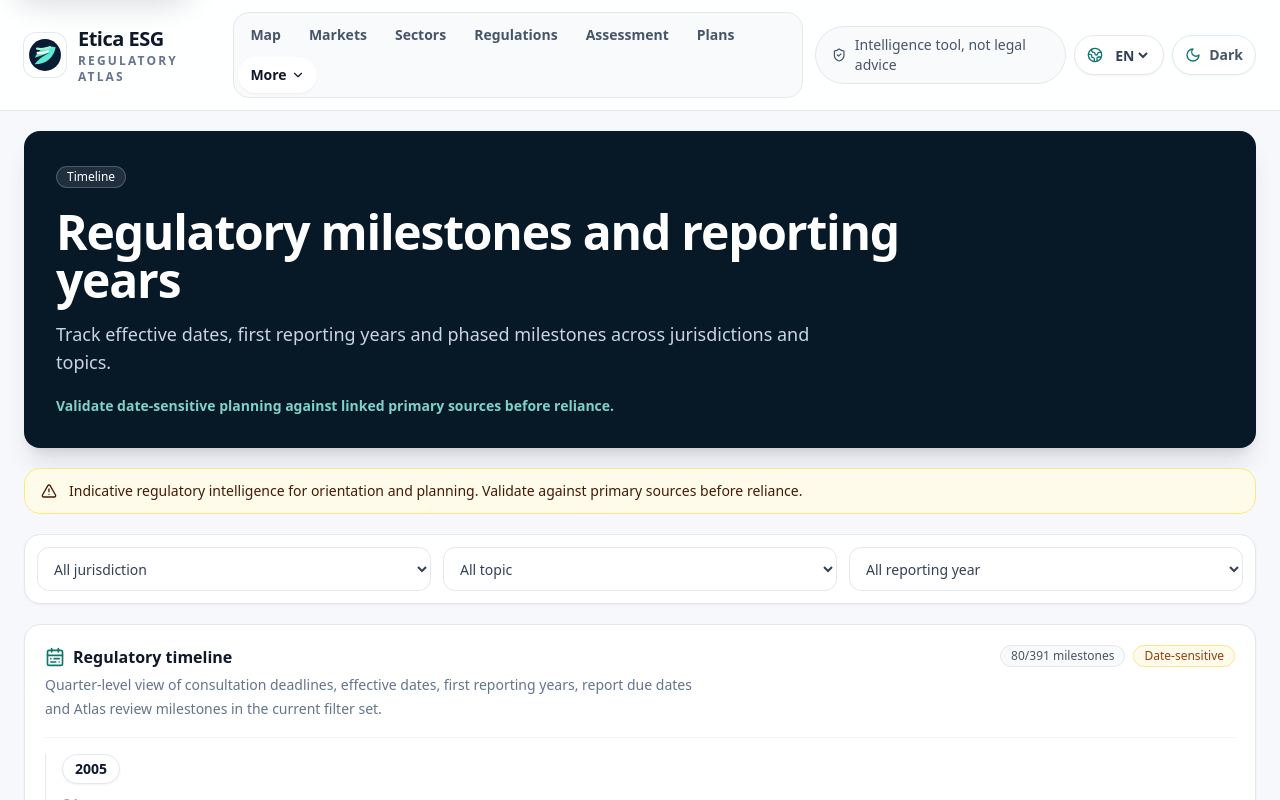
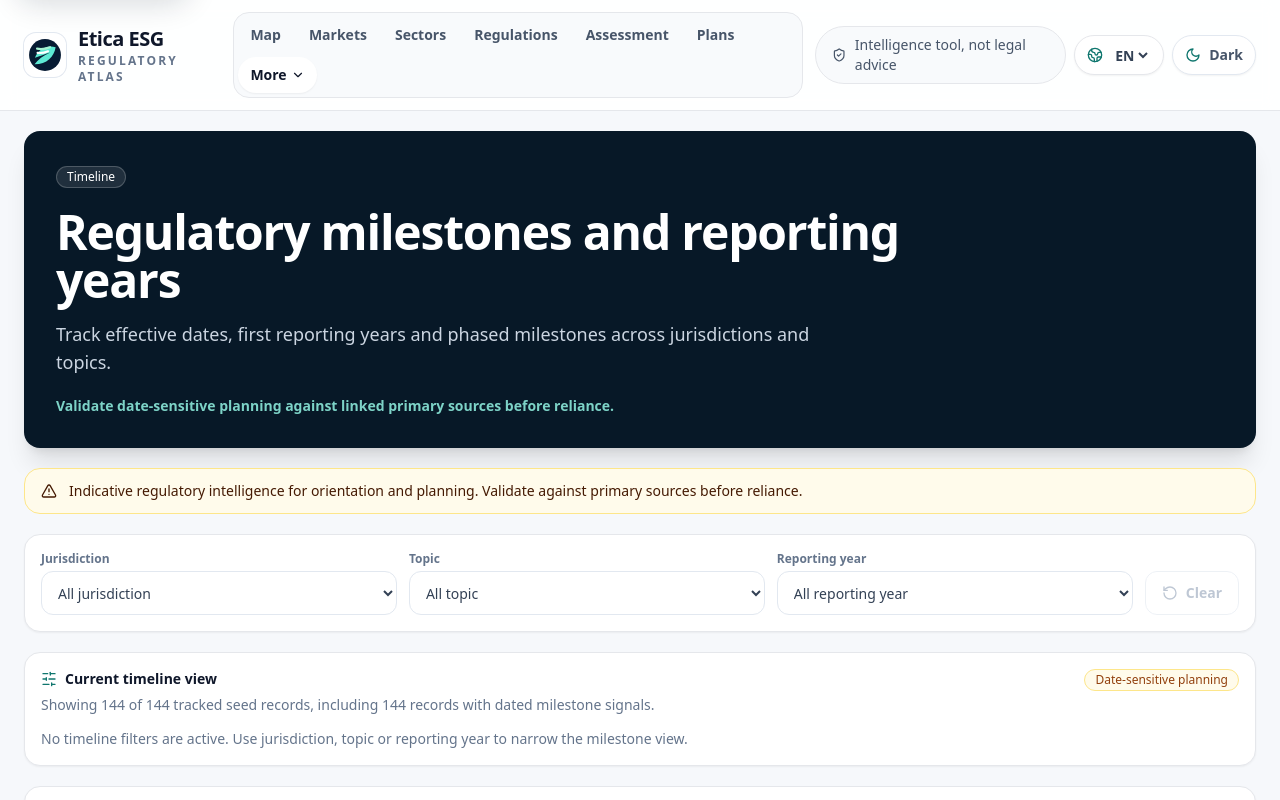
Before and after one commit to gabrielgage/esg-regulatory-atlas, a Next.js app: page /timeline in a window 1280 px wide. Shown: the top 800 px of the page. Built offline with nearby package versions, Linux system fonts and the light colour scheme.

Commit message:
Clarify timeline filters and current view
Add visible timeline filter labels, a reset action and a current-view summary so date-driven regulatory planning is easier to understand.

Validated by local TypeScript/diff checks plus passing CI, Lighthouse and Vercel on PR #34.

```diff
--- a/app/timeline/page.tsx
+++ b/app/timeline/page.tsx
@@ -1,6 +1,8 @@
 "use client";
 
 import { useMemo, useState } from "react";
+import { RotateCcw, SlidersHorizontal } from "lucide-react";
+import { Badge } from "@/components/Badge";
 import { Header } from "@/components/Header";
 import { DisclaimerBanner } from "@/components/DisclaimerBanner";
 import { FooterDisclaimer } from "@/components/FooterDisclaimer";
@@ -26,6 +28,19 @@ export default function TimelinePage() {
       ),
     [jurisdiction, topic, year]
   );
+  const hasTimelineFilters = Boolean(jurisdiction || topic || year);
+  const dateBearingRecords = filtered.filter(recordHasAnyTimelineYear).length;
+  const activeFilters = [
+    jurisdiction && { label: "Jurisdiction", value: jurisdictions.find((item) => item.id === jurisdiction)?.name || jurisdiction },
+    topic && { label: "Topic", value: topic },
+    year && { label: "Reporting year", value: year }
+  ].filter((item): item is { label: string; value: string } => Boolean(item));
+
+  function resetTimelineFilters() {
+    setJurisdiction("");
+    setTopic("");
+    setYear("");
+  }
 
   return (
     <main id="main-content" className="min-h-screen pb-12">
@@ -38,7 +53,7 @@ export default function TimelinePage() {
           meta="Validate date-sensitive planning against linked primary sources before reliance."
         />
         <DisclaimerBanner />
-        <section className="grid gap-3 rounded-2xl border bg-white p-3 shadow-sm md:grid-cols-3">
+        <section className="grid gap-3 rounded-2xl border bg-white p-4 shadow-sm md:grid-cols-[repeat(3,minmax(0,1fr))_auto] md:items-end">
           <Select
             label="Jurisdiction"
             value={jurisdiction}
@@ -47,6 +62,42 @@ export default function TimelinePage() {
           />
           <Select label="Topic" value={topic} onChange={setTopic} options={topics.map((item) => ({ value: item, label: item }))} />
           <Select label="Reporting year" value={year} onChange={setYear} options={years.map((item) => ({ value: String(item), label: String(item) }))} />
+          <button
+            type="button"
+            onClick={resetTimelineFilters}
+            disabled={!hasTimelineFilters}
+            className={`inline-flex h-11 items-center justify-center gap-2 rounded-xl border border-slate-200 px-4 text-sm font-semibold transition ${
+              hasTimelineFilters ? "text-slate-600 hover:bg-slate-50" : "cursor-not-allowed text-slate-400 opacity-60"
+            }`}
+          >
+            <RotateCcw className="h-4 w-4" />
+            Clear
+          </button>
+        </section>
+        <section data-testid="timeline-filter-summary" className="rounded-2xl border bg-white p-4 shadow-sm">
+          <div className="flex flex-col gap-3 lg:flex-row lg:items-start lg:justify-between">
+            <div>
+              <div className="flex items-center gap-2 text-sm font-semibold text-ink">
+                <SlidersHorizontal className="h-4 w-4 text-teal" />
+                Current timeline view
+              </div>
+              <p className="mt-1 text-sm leading-6 text-slate-500">
+                Showing {filtered.length} of {regulations.length} tracked seed records, including {dateBearingRecords} records with dated milestone signals.
+              </p>
+            </div>
+            <Badge className="border-amber-200 bg-amber-50 text-amber-800">Date-sensitive planning</Badge>
+          </div>
+          <div className="mt-3 flex flex-wrap gap-2">
+            {activeFilters.length ? (
+              activeFilters.map((filter) => (
+                <Badge key={filter.label} className="border-slate-200 bg-slate-50 text-slate-600">
+                  {filter.label}: {filter.value}
+                </Badge>
+              ))
+            ) : (
+              <span className="text-sm text-slate-500">No timeline filters are active. Use jurisdiction, topic or reporting year to narrow the milestone view.</span>
+            )}
+          </div>
         </section>
         <RegulatoryTimeline regulations={filtered} onSelect={setSelectedRegulation} />
         <FooterDisclaimer />
@@ -62,6 +113,10 @@ function timelineYearsFrom(records: Regulation[]) {
 
 function recordHasTimelineYear(regulation: Regulation, year: number) {
   return timelineYearsFor(regulation).includes(year);
+}
+
+function recordHasAnyTimelineYear(regulation: Regulation) {
+  return timelineYearsFor(regulation).length > 0;
 }
 
 function timelineYearsFor(regulation: Regulation) {
@@ -93,8 +148,8 @@ function Select({
   onChange: (value: string) => void;
 }) {
   return (
-    <label>
-      <span className="sr-only">{label}</span>
+    <label className="block">
+      <span className="mb-1 block text-xs font-semibold text-slate-500">{label}</span>
       <select
         className="h-11 w-full rounded-xl border border-slate-200 bg-white px-3 text-sm text-slate-700 outline-none focus:border-teal"
         value={value}
```
Also changed, not shown: 2 other files (tests, documents, lock files or other folders).
